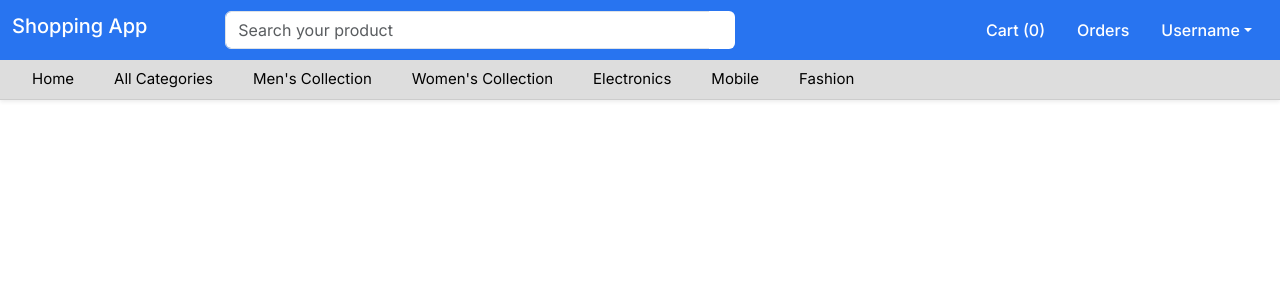
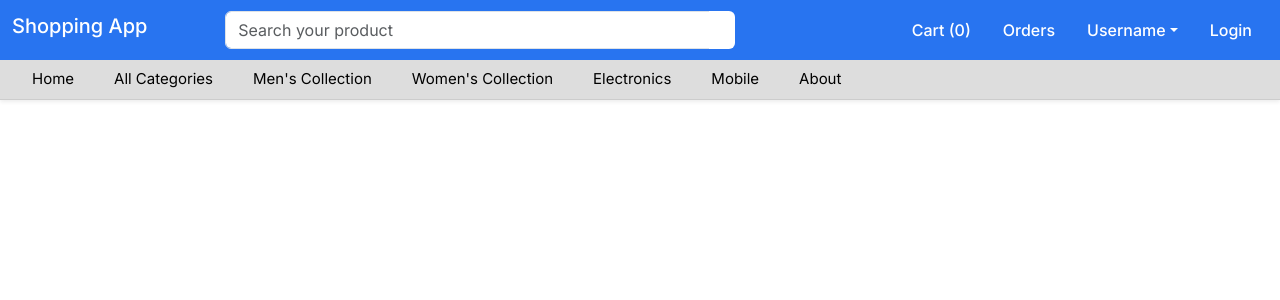
Before and after one commit to alimausmani/e-commerce-store, a Next.js app: page / in a window 1280 px wide. Shown: the top 300 px of the page. Built offline with nearby package versions, Linux system fonts and the light colour scheme.

Commit message:
Merge remote changes

```diff
--- a/app/Navbar.js
+++ b/app/Navbar.js
@@ -48,6 +48,11 @@ const Navbar = () => {
                           <li><a class="dropdown-item" href="#"><i class="fa fa-sign-out"></i> Logout</a></li>
                         </ul>
                       </li>
+                      <li class="nav-item">
+                        <a class="nav-link" href="#">
+                          <i class="fa fa-heart"></i> Login
+                        </a>
+                      </li>
                     </ul>
                   </div>
                 </div>
@@ -82,7 +87,7 @@ const Navbar = () => {
                       <a class="nav-link" href="#">Mobile</a>
                     </li>
                     <li class="nav-item">
-                      <a class="nav-link" href="#">Fashion</a>
+                      <a class="nav-link" href="#">About</a>
                     </li>
                   </ul>
                 </div>
```
Also changed, not shown: app/cart/cart_navbar.js (added, +15 -0 lines), app/cart/page.js (+4 -9 lines).
